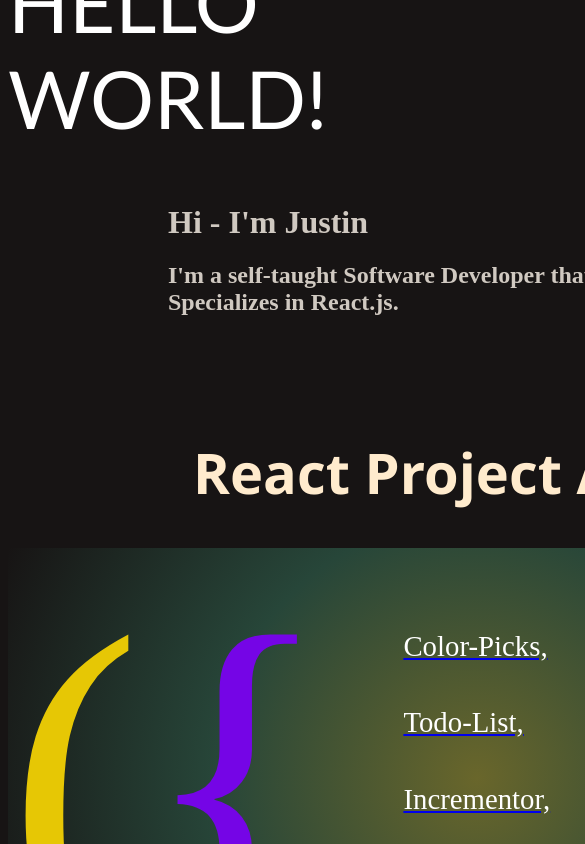
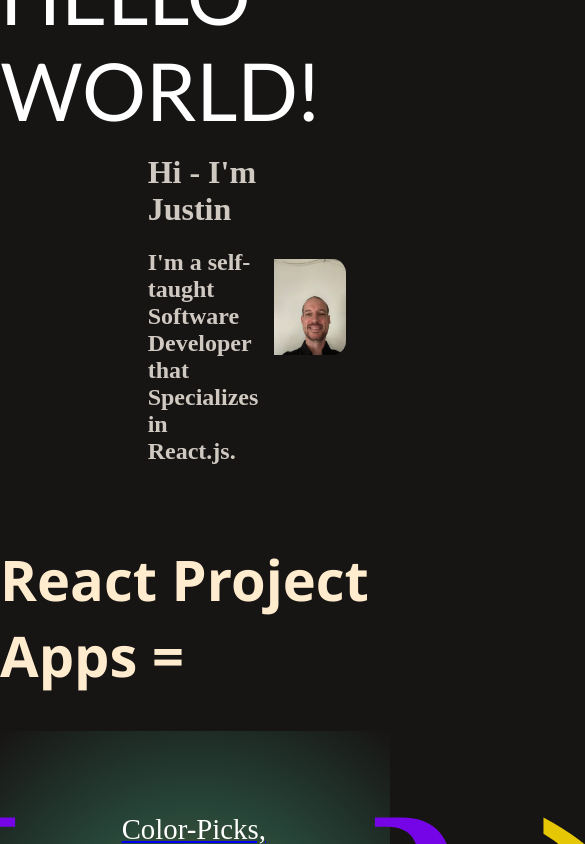
Before and after one commit to Aguadebebe/new-site, a React (Create React App) app: page / in a window 390 px wide. Shown: the top 844 px of the page, 585 px wide, since content can reach past the window. Built offline with nearby package versions, Linux system fonts and the light colour scheme.

Commit message:
Changed body css styles to help responsiveness

```diff
--- a/src/App.css
+++ b/src/App.css
@@ -1,5 +1,6 @@
 
  body {
-  display:flex;
+  margin: 0;
+  padding: 0;
   background-color:rgb(23, 20, 20);
  }
--- a/src/Components/App.js
+++ b/src/Components/App.js
@@ -10,12 +10,10 @@ function App() {
 
   return (
     <div>
-
        <Header />
        <HeroSection />
        <ReactProjectTitle />
        <ProjectLinkBrackets />
-
     </div>
   );
 }
--- a/src/Components/Feature4/ReactAppProjects.css
+++ b/src/Components/Feature4/ReactAppProjects.css
@@ -8,6 +8,7 @@
     display: flex;
     justify-content: center;
     align-items: center;
+    min-width: 100vw;
     background: radial-gradient(
       circle,
      rgb(105, 102, 43),
```
Also changed, not shown: src/Components/Feature1/Header.css (+0 -19 lines), src/Components/Feature3/ReactProjectTitle.css (line endings or trailing spaces).
